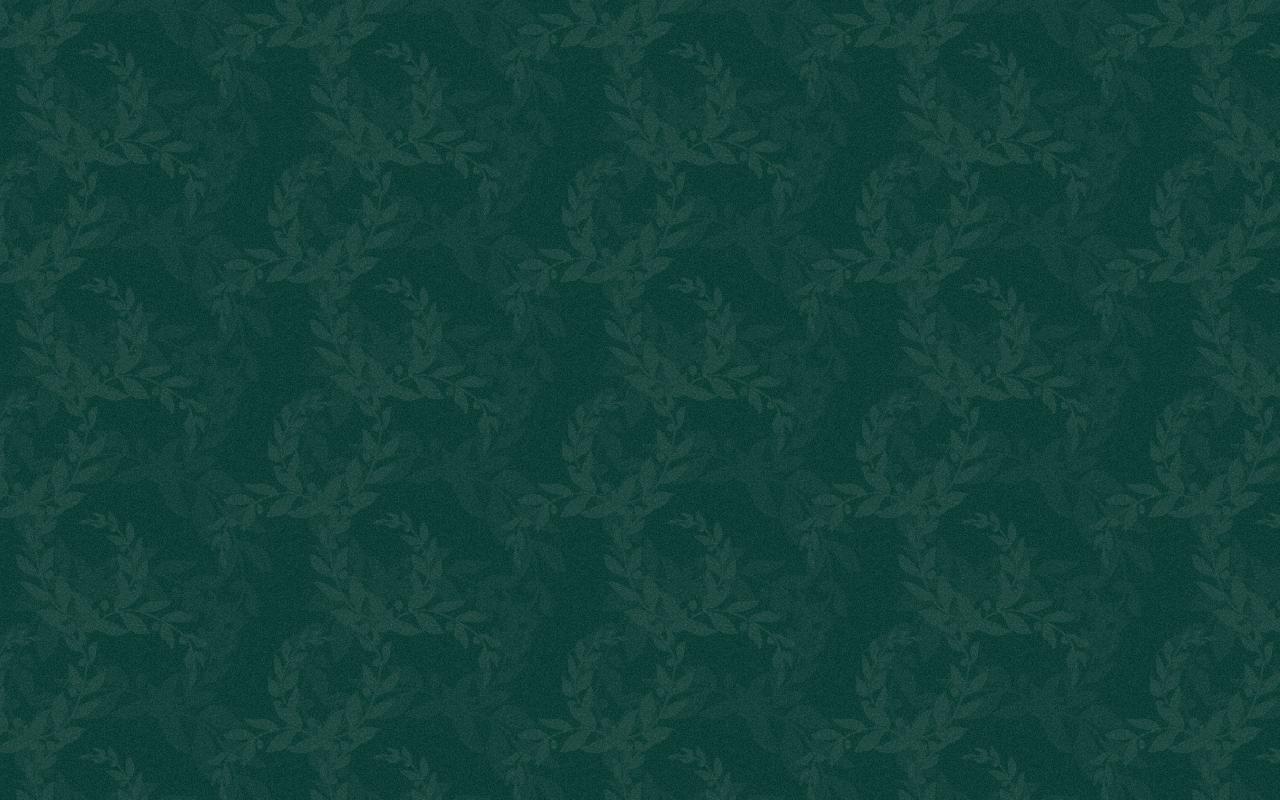
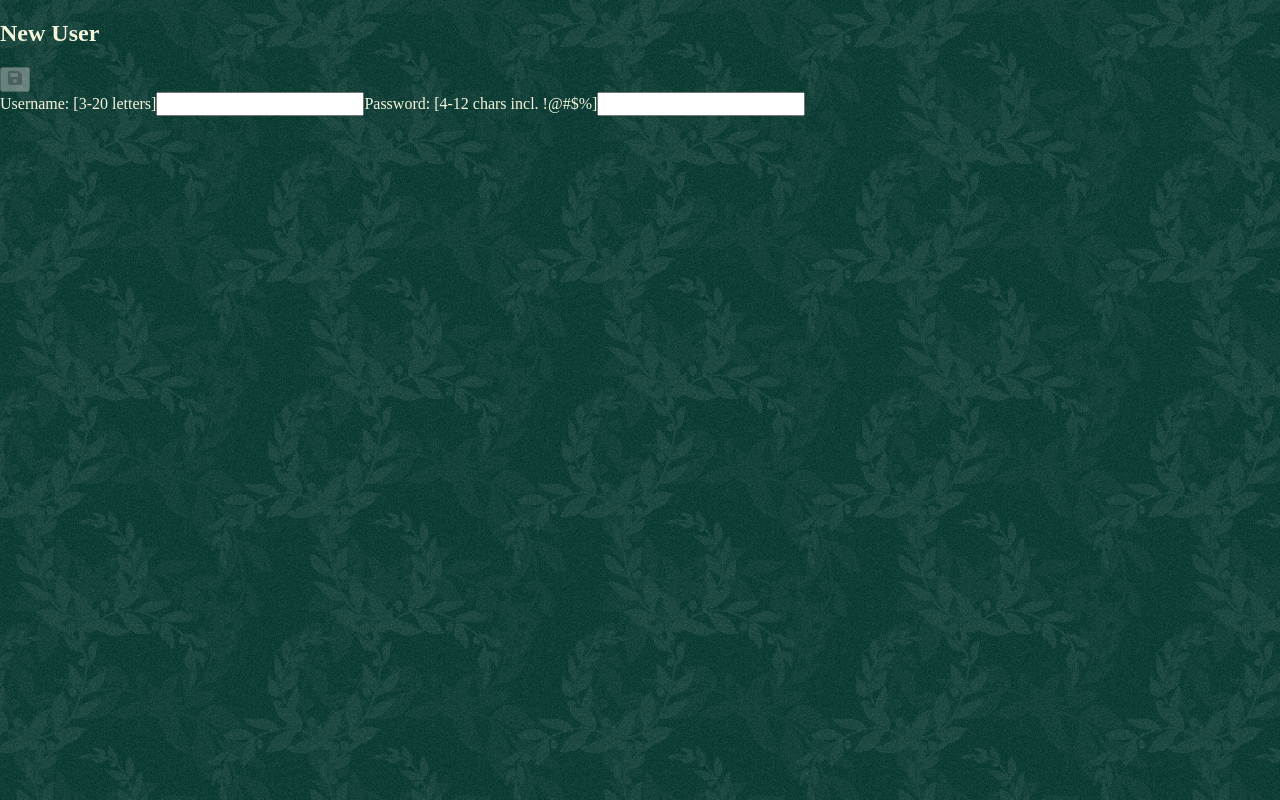
Before and after one commit to ABHIGYAN-MOHANTA/Hackathon-Speedrunner-Frontend, a React (Create React App) app: page /signup in a window 1280 px wide. Built offline with nearby package versions, Linux system fonts and the light colour scheme.

Commit message:
everything done except comments section

```diff
--- a/src/App.js
+++ b/src/App.js
@@ -11,6 +11,7 @@
 import EditPost from "./features/posts/EditPost";
 import EditUser from "./features/users/EditUser";
 import NewUserForm from "./features/users/NewUserForm";
+import NewUserSignupForm from "./features/users/NewUserSignupForm";
 import NewPost from "./features/posts/NewPost";
 import Prefetch from "./features/auth/Prefetch";
 import PersistLogin from "./features/auth/PersistLogin";
@@ -26,6 +27,7 @@
         {/* Public Routes */}
         <Route index element={<Public />} />
         <Route path="login" element={<Login />} />
+        <Route path="signup" element={<NewUserSignupForm />} />
         {/* Protected Routes */}
         <Route element={<PersistLogin />}>
           <Route
--- a/src/components/Public.js
+++ b/src/components/Public.js
@@ -16,6 +16,11 @@
           <button>User Login</button>
         </Link>
       </footer>
+      <footer>
+        <Link to="/signup">
+          <button>User Signup</button>
+        </Link>
+      </footer>
     </section>
   );
   return content;
--- /dev/null
+++ b/src/features/users/NewUserSignupForm.js
@@ -0,0 +1,96 @@
+import { useState, useEffect } from "react";
+import { useAddNewUserMutation } from "./usersApiSlice";
+import { useNavigate } from "react-router-dom";
+import { FontAwesomeIcon } from "@fortawesome/react-fontawesome";
+import { faSave } from "@fortawesome/free-solid-svg-icons";
+
+const USER_REGEX = /^[A-z]{3,20}$/;
+const PWD_REGEX = /^[A-z0-9!@#$%]{4,12}$/;
+
+const NewUserSignupForm = () => {
+  const [addNewUser, { isLoading, isSuccess, isError, error }] =
+    useAddNewUserMutation();
+
+  const navigate = useNavigate();
+
+  const [username, setUsername] = useState("");
+  const [validUsername, setValidUsername] = useState(false);
+  const [password, setPassword] = useState("");
+  const [validPassword, setValidPassword] = useState(false);
+
+  useEffect(() => {
+    setValidUsername(USER_REGEX.test(username));
+  }, [username]);
+
+  useEffect(() => {
+    setValidPassword(PWD_REGEX.test(password));
+  }, [password]);
+
+  useEffect(() => {
+    if (isSuccess) {
+      setUsername("");
+      setPassword("");
+      navigate("/");
+    }
+  }, [isSuccess, navigate]);
+
+  const onUsernameChanged = (e) => setUsername(e.target.value);
+  const onPasswordChanged = (e) => setPassword(e.target.value);
+
+  const canSave = [validUsername, validPassword].every(Boolean) && !isLoading;
+
+  const onSaveUserClicked = async (e) => {
+    e.preventDefault();
+    if (canSave) {
+      await addNewUser({ username, password, roles: ["Member"] });
+    }
+  };
+
+  const errClass = isError ? "errmsg" : "offscreen";
+  const validUserClass = !validUsername ? "form__input--incomplete" : "";
+  const validPwdClass = !validPassword ? "form__input--incomplete" : "";
+
+  const content = (
+    <>
+      <p className={errClass}>{error?.data?.message}</p>
+
+      <form className="form" onSubmit={onSaveUserClicked}>
+        <div className="form__title-row">
+          <h2>New User</h2>
+          <div className="form__action-buttons">
+            <button className="icon-button" title="Save" disabled={!canSave}>
+              <FontAwesomeIcon icon={faSave} />
+            </button>
+          </div>
+        </div>
+        <label className="form__label" htmlFor="username">
+          Username: <span className="nowrap">[3-20 letters]</span>
+        </label>
+        <input
+          className={`form__input ${validUserClass}`}
+          id="username"
+          name="username"
+          type="text"
+          autoComplete="off"
+          value={username}
+          onChange={onUsernameChanged}
+        />
+
+        <label className="form__label" htmlFor="password">
+          Password: <span className="nowrap">[4-12 chars incl. !@#$%]</span>
+        </label>
+        <input
+          className={`form__input ${validPwdClass}`}
+          id="password"
+          name="password"
+          type="password"
+          value={password}
+          onChange={onPasswordChanged}
+        />
+      </form>
+    </>
+  );
+
+  return content;
+};
+export default NewUserSignupForm;
```
